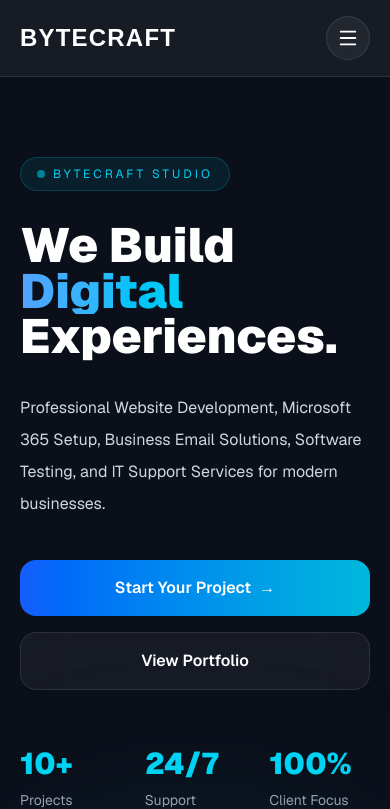
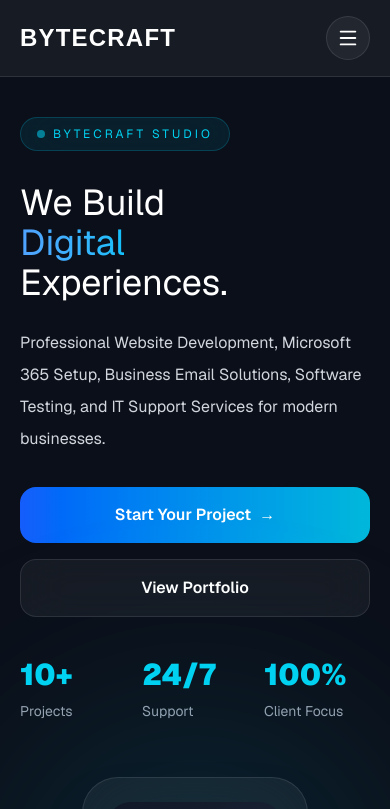
Before and after one commit to bytecraftstudioin/bytecraftstudio, a Next.js app: page / in a window 390 px wide. Shown: the top 809 px of the page. Built offline with nearby package versions, Linux system fonts and the light colour scheme.

Commit message:
version 2.1

```diff
--- a/app/page.tsx
+++ b/app/page.tsx
@@ -60,7 +60,6 @@ const [selectedProject, setSelectedProject] =
 
 <Hero />
 <About />
-<GoogleAd />
 <Services />
 <Process />
 <Portfolio
--- a/components/home/About.tsx
+++ b/components/home/About.tsx
@@ -2,8 +2,7 @@ export default function About() {
   return (
     <section
       id="about"
-      className="max-w-7xl mx-auto px-5 sm:px-6 lg:px-8 py-20 md:py-28 overflow-hidden"
-    >
+      className="max-w-7xl mx-auto px-5 sm:px-6 lg:px-8 pt-6 pb-8 md:pt-10 md:pb-12 overflow-hidden">
       <div className="grid lg:grid-cols-2 gap-12 lg:gap-20 items-center">
 
         {/* Left Stats */}
--- a/components/home/CTA.tsx
+++ b/components/home/CTA.tsx
@@ -1,6 +1,6 @@
 export default function CTA() {
   return (
-    <section className="max-w-7xl mx-auto px-5 sm:px-6 lg:px-8 py-20 md:py-28">
+    <section className="max-w-7xl mx-auto px-5 sm:px-6 lg:px-8 py-10 md:py-14">
 
       <div
         className="
@@ -13,10 +13,10 @@ export default function CTA() {
         from-[#2563eb]
         via-[#1d4ed8]
         to-[#06b6d4]
-        px-6
-        py-16
-        md:px-16
-        md:py-20
+px-6
+py-12
+md:px-14
+md:py-16
         text-center
         transition-all
         duration-500
@@ -64,8 +64,7 @@ export default function CTA() {
 
           </div>
 
-          <h2 className="mt-8 text-4xl md:text-6xl font-black leading-tight max-w-4xl mx-auto">
-
+          <h2 className="mt-6 text-4xl md:text-6xl font-black leading-tight max-w-4xl mx-auto">
             Let's Build
 
             <span className="block">
@@ -74,7 +73,7 @@ export default function CTA() {
 
           </h2>
 
-          <p className="mt-8 text-white/90 text-lg leading-8 max-w-2xl mx-auto">
+          <p className="mt-5 text-white/90 text-lg leading-8 max-w-2xl mx-auto">
 
             Build premium websites, Microsoft 365 solutions,
             business email, cloud infrastructure, and digital
@@ -84,7 +83,7 @@ export default function CTA() {
 
           {/* Buttons */}
 
-          <div className="flex flex-col sm:flex-row justify-center gap-5 mt-12">
+          <div className="flex flex-col sm:flex-row justify-center gap-5 mt-8">
 
             <a
               href="#contact"
--- a/components/home/Hero.tsx
+++ b/components/home/Hero.tsx
@@ -1,10 +1,31 @@
 export default function Hero() {
   return (
-    <section className="relative w-full max-w-7xl mx-auto px-5 sm:px-6 lg:px-8 py-20 md:py-28 grid lg:grid-cols-2 gap-14 lg:gap-20 items-center min-h-screen overflow-hidden">
+   <section
+  className="
+relative
+w-full
+max-w-7xl
+mx-auto
+px-5
+sm:px-6
+lg:px-8
+pt-10
+pb-4
+md:pt-16
+md:pb-6
+grid
+lg:grid-cols-2
+gap-8
+lg:gap-16
+items-start
+lg:items-center
+overflow-hidden
+"
+>
 
       {/* Left */}
 
-      <div>
+      <div className="max-w-2xl">
 
         <div className="inline-flex items-center gap-2 px-4 py-2 rounded-full bg-cyan-500/10 border border-cyan-400/20 backdrop-blur-xl">
 
@@ -16,7 +37,11 @@ export default function Hero() {
 
         </div>
 
-        <h1 className="mt-8 text-5xl sm:text-6xl lg:text-7xl xl:text-8xl font-black leading-[0.95]">
+        <h1 className="mt-8 text-4xl
+sm:text-5xl
+md:text-6xl
+lg:text-7xl
+xl:text-8xl">
 
           We Build
 
@@ -30,7 +55,7 @@ export default function Hero() {
 
         </h1>
 
-        <p className="mt-8 text-gray-300 text-base md:text-lg leading-8 max-w-xl">
+        <p className="mt-6 md:mt-8 text-gray-300 text-base md:text-lg leading-8 max-w-xl">
 
           Professional Website Development,
           Microsoft 365 Setup,
@@ -40,7 +65,7 @@ export default function Hero() {
 
         </p>
 
-        <div className="flex flex-col sm:flex-row gap-4 mt-10">
+        <div className="flex flex-col sm:flex-row gap-4 mt-8 md:mt-10">
 
           <a
             href="#contact"
@@ -102,7 +127,12 @@ export default function Hero() {
 
         </div>
 
-        <div className="grid grid-cols-3 gap-6 mt-14">
+        <div className="grid
+grid-cols-3
+gap-4
+sm:gap-6
+mt-10
+md:mt-14">
 
           <div>
 
@@ -146,7 +176,7 @@ export default function Hero() {
 
       {/* Right */}
 
-      <div className="relative flex justify-center items-center mt-10 lg:mt-0">
+      <div className="relative flex justify-center items-center mt-6 md:mt-8 lg:mt-0">
 
         <div className="absolute w-[320px] h-[320px] md:w-[500px] md:h-[500px] rounded-full bg-cyan-500/20 blur-[120px]" />
 
@@ -189,9 +219,10 @@ export default function Hero() {
                 src="/logo.png"
                 alt="Bytecraft Studio"
                 className="
-                w-40
-                md:w-52
-                object-contain
+                w-32
+sm:w-40
+md:w-52
+  object-contain
                 transition-all
                 duration-500
                 hover:rotate-6
--- a/components/home/ProjectModal.tsx
+++ b/components/home/ProjectModal.tsx
@@ -30,7 +30,7 @@ export default function ProjectModal({
         relative
         w-full
         max-w-6xl
-        max-h-[92vh]
+        max-h-[90vh]
         overflow-y-auto
         rounded-[36px]
         bg-[#111827]
@@ -79,9 +79,10 @@ export default function ProjectModal({
               alt={selectedProject.title}
               className="
               w-full
-              h-[260px]
-              md:h-[420px]
-              lg:h-full
+              h-[220px]
+sm:h-[260px]
+md:h-[340px]
+lg:h-full
               object-cover
               transition-transform
               duration-700
@@ -95,7 +96,7 @@ export default function ProjectModal({
 
           {/* Content */}
 
-          <div className="p-6 md:p-10">
+          <div className="p-5 sm:p-6 md:p-8">
 
             <span
               className="
@@ -115,17 +116,17 @@ export default function ProjectModal({
               {selectedProject.type}
             </span>
 
-            <h2 className="mt-5 text-3xl md:text-5xl font-black leading-tight">
+            <h2 className="mt-4 text-3xl md:text-5xl font-black leading-tight">
               {selectedProject.title}
             </h2>
 
-            <p className="mt-6 text-gray-300 leading-8">
+            <p className="mt-4 text-gray-300 leading-8">
               {selectedProject.description}
             </p>
 
             {/* Tech */}
 
-            <h3 className="mt-10 mb-5 text-xl font-bold">
+            <h3 className="mt-6 mb-4 text-xl font-bold">
               Technologies Used
             </h3>
 
@@ -164,7 +165,7 @@ export default function ProjectModal({
 
             {/* Stats */}
 
-            <div className="grid grid-cols-3 gap-4 mt-10">
+            <div className="grid grid-cols-3 gap-4 mt-6">
 
               <div className="bg-white/5 rounded-2xl p-4 text-center border border-white/10">
 
@@ -206,7 +207,7 @@ export default function ProjectModal({
 
             {/* Buttons */}
 
-            <div className="flex flex-col sm:flex-row gap-4 mt-10">
+            <div className="flex flex-col sm:flex-row gap-4 mt-6">
 
               <button
                 className="
--- a/components/home/Services.tsx
+++ b/components/home/Services.tsx
@@ -59,17 +59,17 @@ const services = [
 
 export default function Services() {
   return (
-    <section
-      id="services"
-      className="max-w-7xl mx-auto px-5 sm:px-6 lg:px-8 py-20 md:py-28"
-    >
+ <section
+  id="services"
+  className="max-w-7xl mx-auto px-5 sm:px-6 lg:px-8 py-10 md:py-14"
+>
       <SectionTitle
         badge="Services"
         title="Our Services"
         description="Professional digital solutions designed to help businesses grow, scale, and succeed."
       />
 
-      <div className="grid sm:grid-cols-2 xl:grid-cols-3 gap-8">
+      <div className="grid sm:grid-cols-2 xl:grid-cols-3 gap-6 md:gap-8">
 
         {services.map((service, index) => (
 
--- a/components/ui/SectionTitle.tsx
+++ b/components/ui/SectionTitle.tsx
@@ -15,7 +15,7 @@ export default function SectionTitle({
     <div
       className={`${
         center ? "text-center" : ""
-      } mb-16 transition-all duration-300`}
+      } mb-8 md:mb-10 transition-all duration-300`}
     >
       {/* Badge */}
 
```
